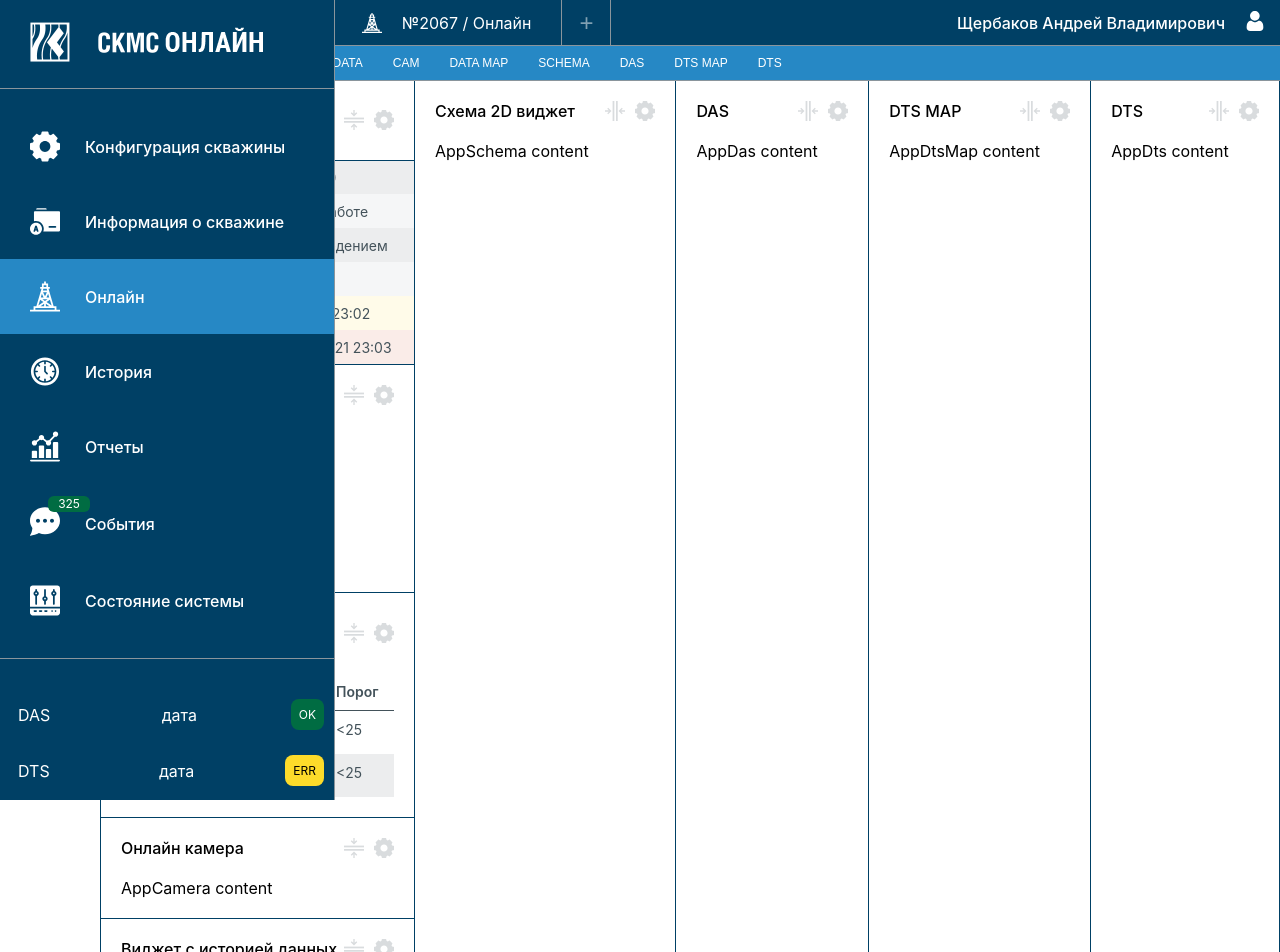
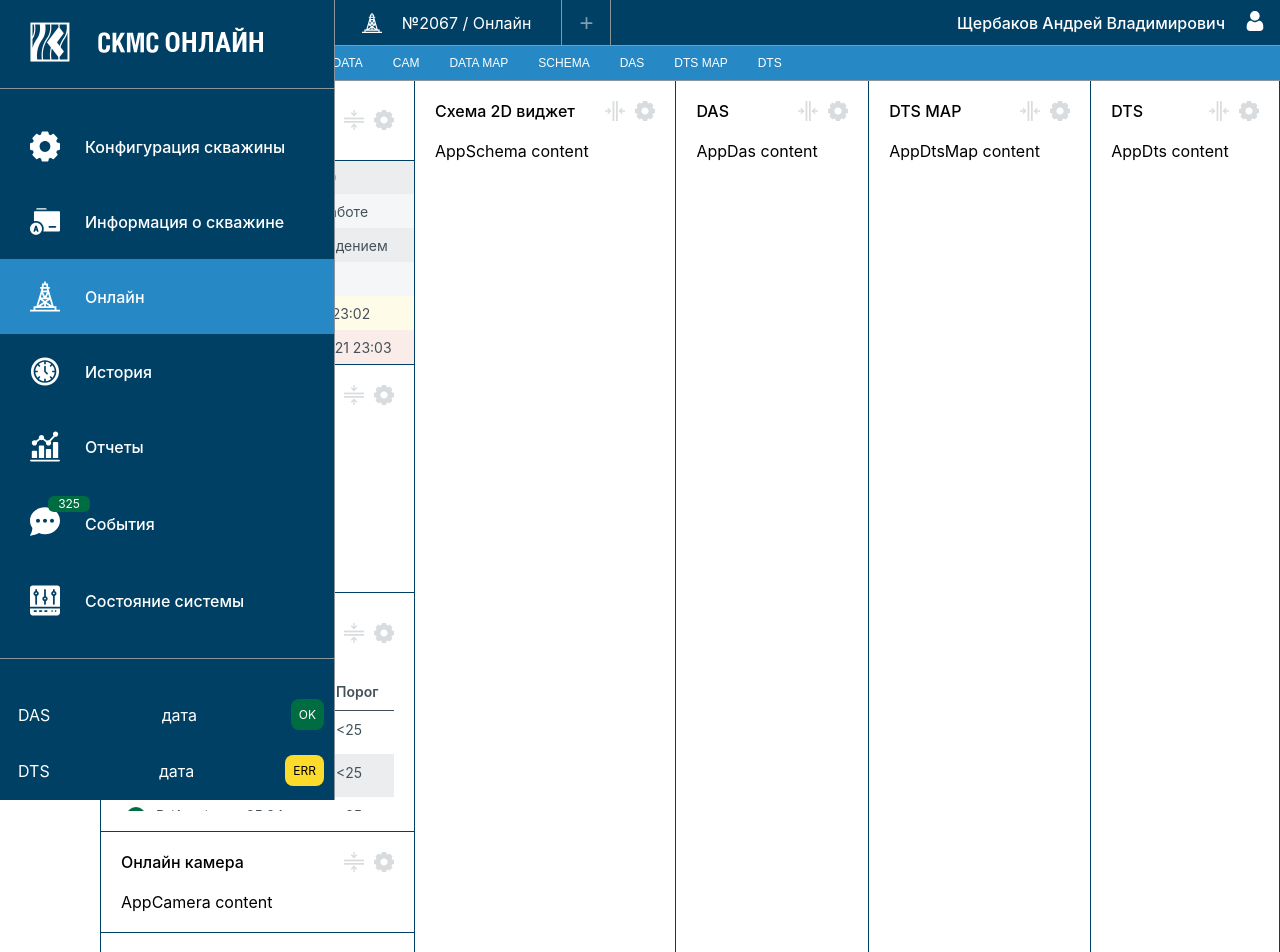
Before and after one commit to andrewleykin/optomonitoringportal, a React (Create React App) app: page /optomonitoringportal/build/online in a window 1280 px wide. Shown: the top 952 px of the page. Built offline with nearby package versions, Linux system fonts and the light colour scheme.

Commit message:
fix title and add scrollbar

```diff
--- a/src/components/ui/block/index.css
+++ b/src/components/ui/block/index.css
@@ -24,7 +24,7 @@
   writing-mode: vertical-lr;
   transform: rotate(180deg);
   margin-top: 15px;
-  margin-right: 20px;
+  /* margin-right: 20px; */
 }
 
 .block__header {
--- a/src/components/vidgets/threshold/index.css
+++ b/src/components/vidgets/threshold/index.css
@@ -1,3 +1,5 @@
+
+
 .app-threshold-table {
   padding: 20px 0;
   border-top: 1px solid #8a959c;
--- a/src/components/vidgets/threshold/index.jsx
+++ b/src/components/vidgets/threshold/index.jsx
@@ -96,7 +96,7 @@ const AppThreshold = ({data, onAddData, onChangeStatus, onDeleteData, settings:
               <div className="col">Удалить</div>
             </div>
           </div>
-          <div className="tbody">
+          <div className="tbody scrollbar-style">
             {data.map(item => (
               <div className="tr" key={item.id}>
                 <div className="col">
@@ -222,7 +222,7 @@ const AppThreshold = ({data, onAddData, onChangeStatus, onDeleteData, settings:
               <div className="col">Порог</div>
             </div>
           </div>
-          <div className="tbody">
+          <div className="tbody scrollbar-style">
             {data.map(item => {
               if (!item.isActive) return null
 
--- a/src/index.css
+++ b/src/index.css
@@ -21,3 +21,20 @@ code {
 html, body, #root {
   height: 100%;
 }
+
+.scrollbar-style::-webkit-scrollbar-track
+{
+	-webkit-box-shadow: inset 0 0 6px rgba(0,0,0,0.3);
+	background-color: #F5F5F5;
+}
+
+.scrollbar-style::-webkit-scrollbar
+{
+	width: 6px;
+	background-color: #F5F5F5;
+}
+
+.scrollbar-style::-webkit-scrollbar-thumb
+{
+	background-color: #000000;
+}
--- a/src/pages/Online/index.css
+++ b/src/pages/Online/index.css
@@ -21,6 +21,7 @@
   top: 45px;
   left: 100px;
   right: 0;
+  z-index: 2;
 }
 
 .OnlinePage__header button {
--- a/src/pages/Online/index.jsx
+++ b/src/pages/Online/index.jsx
@@ -76,6 +76,39 @@ const AppThresholdData = [
     createdAt: '21.03.2021   14:10',
     comment: 'comment3',
     isActive: false,
+    color: '#006c42'
+  },
+  {
+    id: 4,
+    variable: 'P (Атм.)',
+    value: '25.34',
+    threshold: '<25',
+    createdUser: 'Щербаков А.В.',
+    createdAt: '21.03.2021   14:10',
+    comment: 'comment3',
+    isActive: true,
+    color: '#006c42'
+  },
+  {
+    id: 5,
+    variable: 'P (Атм.)',
+    value: '25.34',
+    threshold: '<25',
+    createdUser: 'Щербаков А.В.',
+    createdAt: '21.03.2021   14:10',
+    comment: 'comment3',
+    isActive: true,
+    color: '#006c42'
+  },
+  {
+    id: 6,
+    variable: 'P (Атм.)',
+    value: '25.34',
+    threshold: '<25',
+    createdUser: 'Щербаков А.В.',
+    createdAt: '21.03.2021   14:10',
+    comment: 'comment3',
+    isActive: true,
     color: '#006c42'
   }
 ]
```
Also changed, not shown: 10 other files (tests, documents, lock files or other folders).
